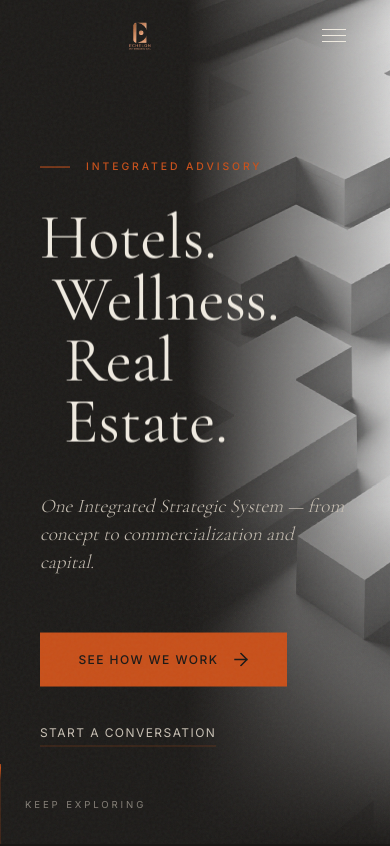
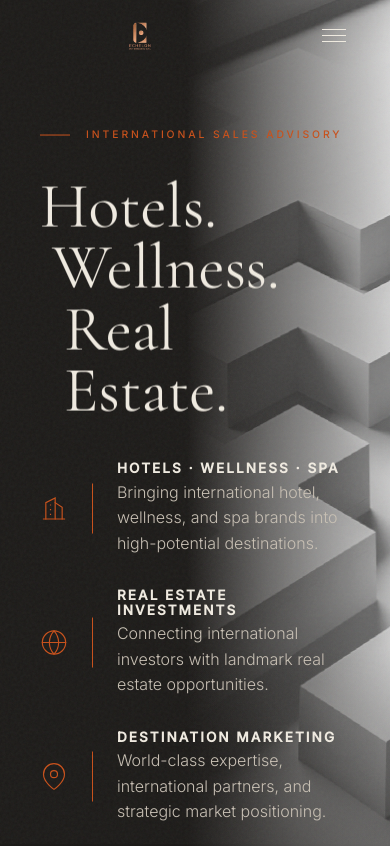
Before and after one commit to srivatsa27688547567hjggyt/landing-page-, a Next.js app in the folder echelon-site/: page / in a window 390 px wide. Shown: the top 846 px of the page. Built offline with nearby package versions, Linux system fonts and the light colour scheme.

Commit message:
Update hero section typography, service rows, and Ensana case study interactions

```diff
--- a/echelon-site/src/components/CaseStudy.tsx
+++ b/echelon-site/src/components/CaseStudy.tsx
@@ -20,6 +20,18 @@ export default function CaseStudy() {
         >
             {/* Full-bleed hero image with parallax */}
             <ScrollReveal direction="scale">
+                <a
+                    href="https://bm.ge/news/ensana-saqartvelos-bazarze-shemodis-evropuli-lideri-sameditsino-spa-brendi-2026-tslidan-sairmis-sam-kurorts-ukhelmdzghvanelebs?fbclid=IwY2xjawRx__BleHRuA2FlbQIxMABicmlkETFMRndqRHpRSGFLT2FpNWR4c3J0YwZhcHBfaWQQMjIyMDM5MTc4ODIwMDg5MgABHs52AypoIc6pjvnLID93mWqcJqbgieufzT4DlsmaqMeJGT_ufHO4W3qErBlU_aem_CtaiAcpcjAXhDG31UFS3Wg"
+                    target="_blank"
+                    rel="noopener noreferrer"
+                    style={{
+                        display: "block",
+                        cursor: "pointer",
+                        transition: "opacity 0.3s ease",
+                    }}
+                    onMouseEnter={(e) => (e.currentTarget.style.opacity = "0.85")}
+                    onMouseLeave={(e) => (e.currentTarget.style.opacity = "1")}
+                >
                     <ParallaxImage
                         src="/pdf-assets/page15_img1.jpeg"
                         alt="Ensana Hotels Sairme Resort"
@@ -53,9 +65,40 @@ export default function CaseStudy() {
                                         Selected Project Experience
                                     </p>
                                 </div>
+                                {/* Read Article Indicator */}
+                                <div style={{
+                                    position: "absolute",
+                                    bottom: "2rem",
+                                    right: "2.5rem",
+                                    zIndex: 2,
+                                    display: "flex",
+                                    alignItems: "center",
+                                    gap: "0.5rem",
+                                    backgroundColor: "rgba(26,24,22,0.6)",
+                                    backdropFilter: "blur(8px)",
+                                    border: "1px solid rgba(240,235,225,0.1)",
+                                    padding: "0.75rem 1.25rem",
+                                    borderRadius: "100px",
+                                }}>
+                                    <span style={{
+                                        fontFamily: "var(--font-inter), sans-serif",
+                                        fontSize: "0.65rem",
+                                        fontWeight: 500,
+                                        letterSpacing: "0.15em",
+                                        textTransform: "uppercase",
+                                        color: "var(--bone)",
+                                    }}>
+                                        Read Article
+                                    </span>
+                                    <svg width="12" height="12" viewBox="0 0 24 24" fill="none" stroke="var(--orange)" strokeWidth="2" strokeLinecap="round" strokeLinejoin="round">
+                                        <line x1="7" y1="17" x2="17" y2="7"></line>
+                                        <polyline points="7 7 17 7 17 17"></polyline>
+                                    </svg>
+                                </div>
                             </>
                         }
                     />
+                </a>
             </ScrollReveal>
 
             {/* Content */}
--- a/echelon-site/src/components/Hero.tsx
+++ b/echelon-site/src/components/Hero.tsx
@@ -12,9 +12,9 @@ export default function Hero() {
     const containerRef = useRef<HTMLElement>(null);
     const { scrollY } = useScroll();
 
-    // Parallax values for content
-    const y1 = useTransform(scrollY, [0, 500], [0, 200]);
-    const opacity = useTransform(scrollY, [0, 300], [1, 0]);
+    // Parallax values for content — starts immediately for premium feel, but fades slower for readability
+    const y1 = useTransform(scrollY, [0, 1000], [0, 400]);
+    const opacity = useTransform(scrollY, [0, 700], [1, 0]);
 
     return (
         <section
@@ -138,7 +138,7 @@ export default function Hero() {
                                 color: "var(--orange)",
                             }}
                         >
-                            Integrated Advisory
+                            INTERNATIONAL SALES ADVISORY
                         </p>
                     </motion.div>
 
@@ -177,24 +177,80 @@ export default function Hero() {
                         ))}
                     </div>
 
-                    {/* Tagline */}
-                    <AnimatedText
-                        text="One Integrated Strategic System — from concept to commercialization and capital."
-                        as="p"
-                        variant="blur"
-                        delay={1.2}
-                        staggerChildren={0.02}
-                        style={{
-                            fontFamily: "var(--font-cormorant), serif",
-                            fontSize: "clamp(1.2rem, 2.2vw, 1.75rem)",
-                            fontWeight: 300,
-                            fontStyle: "italic",
-                            color: "var(--bone-dim)",
-                            maxWidth: "520px",
-                            marginBottom: "3.5rem",
-                            lineHeight: 1.45,
-                        }}
-                    />
+                    {/* Service Rows */}
+                    <motion.div
+                        initial={{ opacity: 0 }}
+                        animate={{ opacity: 1 }}
+                        transition={{ duration: 1, delay: 0.4 }}
+                        style={{ display: "flex", flexDirection: "column", gap: "2rem", marginBottom: "3.5rem" }}
+                    >
+                        {[
+                            {
+                                icon: (
+                                    <svg width="28" height="28" viewBox="0 0 24 24" fill="none" stroke="currentColor" strokeWidth="1" strokeLinecap="square" strokeLinejoin="miter">
+                                        <path d="M3 21h18"></path>
+                                        <path d="M5 21V7l8-4v18"></path>
+                                        <path d="M19 21V11l-6-4"></path>
+                                        <path d="M9 9v.01"></path>
+                                        <path d="M9 13v.01"></path>
+                                        <path d="M9 17v.01"></path>
+                                    </svg>
+                                ),
+                                title: "Hotels · wellness · spa",
+                                desc: "Bringing international hotel, wellness, and spa brands into high-potential destinations."
+                            },
+                            {
+                                icon: (
+                                    <svg width="28" height="28" viewBox="0 0 24 24" fill="none" stroke="currentColor" strokeWidth="1" strokeLinecap="square" strokeLinejoin="miter">
+                                        <circle cx="12" cy="12" r="10"></circle>
+                                        <line x1="2" y1="12" x2="22" y2="12"></line>
+                                        <path d="M12 2a15.3 15.3 0 0 1 4 10 15.3 15.3 0 0 1-4 10 15.3 15.3 0 0 1-4-10 15.3 15.3 0 0 1 4-10z"></path>
+                                    </svg>
+                                ),
+                                title: "REAL ESTATE INVESTMENTS",
+                                desc: "Connecting international investors with landmark real estate opportunities."
+                            },
+                            {
+                                icon: (
+                                    <svg width="28" height="28" viewBox="0 0 24 24" fill="none" stroke="currentColor" strokeWidth="1" strokeLinecap="square" strokeLinejoin="miter">
+                                        <path d="M21 10c0 7-9 13-9 13s-9-6-9-13a9 9 0 0 1 18 0z"></path>
+                                        <circle cx="12" cy="10" r="3"></circle>
+                                    </svg>
+                                ),
+                                title: "DESTINATION MARKETING",
+                                desc: "World-class expertise, international partners, and strategic market positioning."
+                            }
+                        ].map((item, i) => (
+                            <motion.div
+                                key={i}
+                                initial={{ opacity: 0, x: -20 }}
+                                animate={{ opacity: 1, x: 0 }}
+                                transition={{ duration: 0.8, delay: 0.6 + i * 0.2 }}
+                                style={{ display: "flex", alignItems: "center", gap: "1.5rem" }}
+                            >
+                                <span style={{ color: "var(--orange)", display: "flex", alignItems: "center", justifyContent: "center", width: "32px" }}>{item.icon}</span>
+                                <div style={{ width: "2px", height: "50px", backgroundColor: "var(--orange)" }} />
+                                <div>
+                                    <h3 style={{
+                                        fontFamily: "var(--font-inter), sans-serif",
+                                        fontSize: "0.85rem",
+                                        letterSpacing: "0.15em",
+                                        textTransform: "uppercase",
+                                        color: "var(--bone)",
+                                        marginBottom: "0.25rem",
+                                        fontWeight: 600
+                                    }}>{item.title}</h3>
+                                    <p style={{
+                                        fontFamily: "var(--font-inter), sans-serif",
+                                        fontSize: "1rem",
+                                        color: "var(--bone-dim)",
+                                        fontWeight: 300,
+                                        maxWidth: "500px"
+                                    }}>{item.desc}</p>
+                                </div>
+                            </motion.div>
+                        ))}
+                    </motion.div>
 
                     {/* CTA */}
                     <motion.div
@@ -230,10 +286,7 @@ export default function Hero() {
                                     (e.currentTarget as HTMLElement).style.backgroundColor = "var(--orange)";
                                 }}
                             >
-                                <span style={{ position: "relative", zIndex: 1 }}>See How We Work</span>
-                                <svg width="14" height="14" viewBox="0 0 14 14" fill="none" aria-hidden="true" style={{ position: "relative", zIndex: 1 }}>
-                                    <path d="M1 7h12M7 1l6 6-6 6" stroke="currentColor" strokeWidth="1.5" strokeLinecap="square" />
-                                </svg>
+                                <span style={{ position: "relative", zIndex: 1 }}>VIEW INVESTMENT OPPORTUNITIES &rarr;</span>
                             </a>
                         </Magnetic>
 
@@ -264,7 +317,7 @@ export default function Hero() {
                                     (e.currentTarget as HTMLElement).style.borderColor = "rgba(200,80,26,0.3)";
                                 }}
                             >
-                                Start a Conversation
+                                DISCUSS YOUR INVESTMENT
                             </a>
                         </Magnetic>
                     </motion.div>
```
Also changed, not shown: 1 other file (tests, documents, lock files or other folders). Lines whose indentation alone changed are shown as unchanged.
